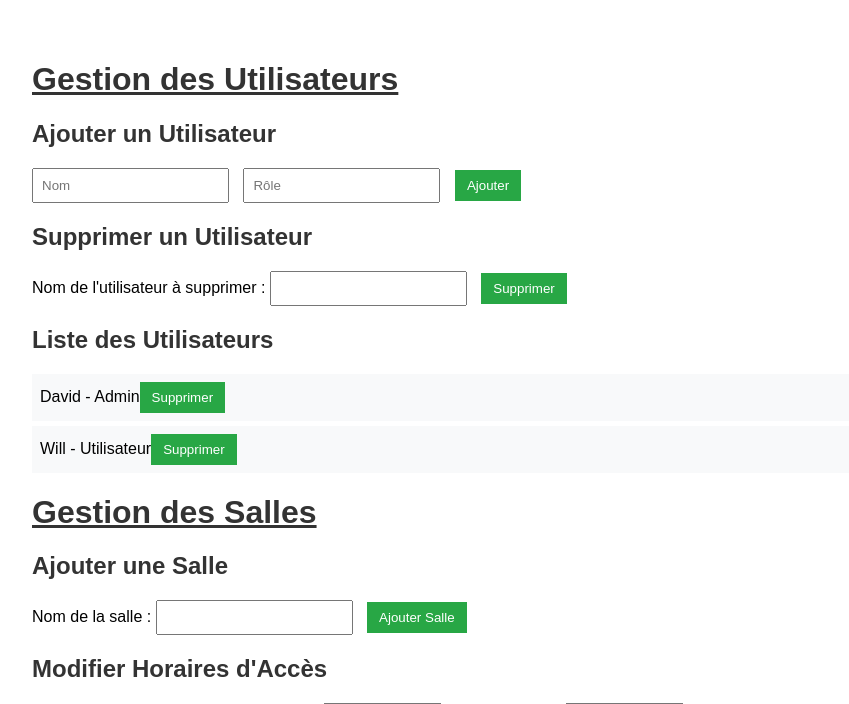
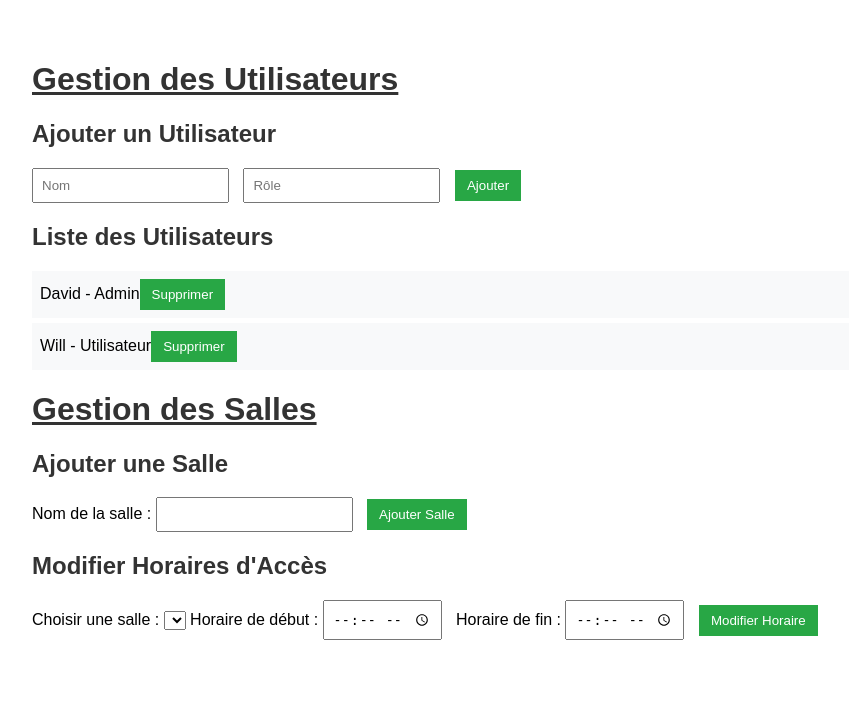
Before and after one commit to Dshellz/API-Interface-Web, a Flask app: page / in a window 1280 px wide. Shown: the top 704 px of the page, without its empty margins (8-857 px from the left). After the commit the page ends 640 px from the top, so only its background shows below. Run offline with Flask 2, Linux system fonts and the light colour scheme; data comes from the database, SQL or seed files in the repository; both versions use the stored data as it was after the commit; lists and menus that the app fills with data are empty.

Commit message:
changements

```diff
--- a/app.py
+++ b/app.py
@@ -79,4 +79,4 @@ def delete_user(user_name):
         conn.close()
 
 if __name__ == "__main__":
-    app.run(host='0.0.0.0', port=443)
+    app.run(host='0.0.0.0', port=5000)
--- a/templates/index.html
+++ b/templates/index.html
@@ -15,16 +15,6 @@
         <input type="text" id="role" placeholder="Rôle" required>
         <button type="submit">Ajouter</button>
     </form>
-    <h2>Supprimer un Utilisateur</h2>
-    <form id="deleteUserForm">
-        <label for="userName">Nom de l'utilisateur à supprimer :</label>
-        <input type="text" id="userName" name="userName" required>
-
-        <button type="submit">Supprimer</button>
-    </form>
-
-    <div id="responseMessage"></div>
-    </div>
     <h2>Liste des Utilisateurs</h2>
     <ul id="userList"></ul>
 
```
Also changed, not shown: db_dash.db (added).
